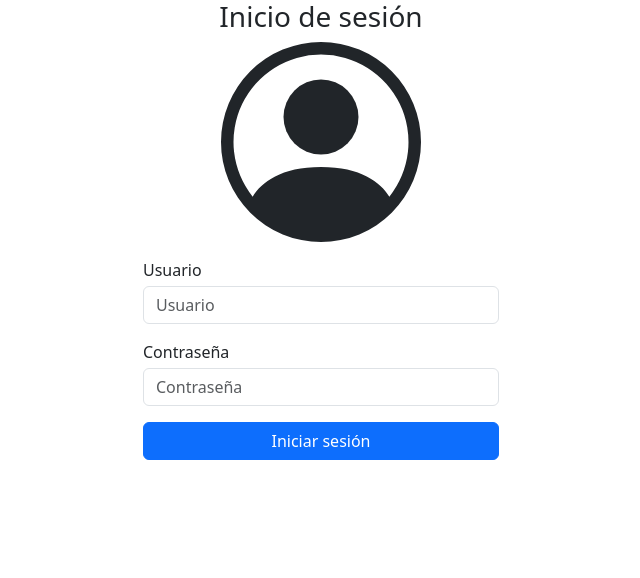
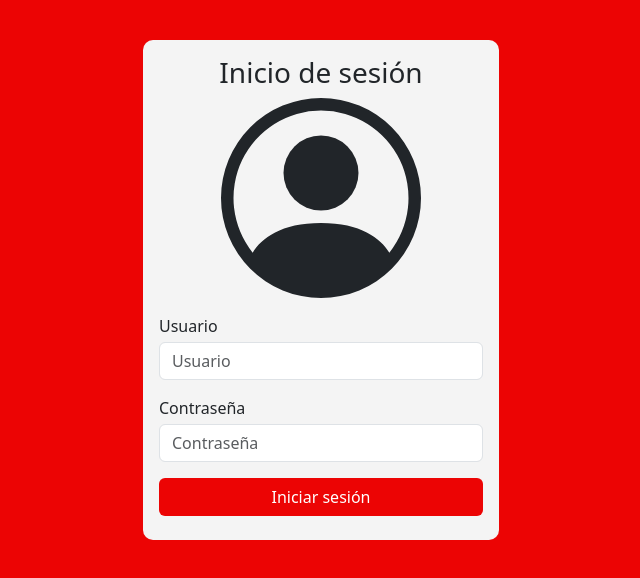
Before and after one commit to dxviidmg/belvo-frontend, a React (Create React App) app: page / in a window 1280 px wide. Shown: the top 578 px of the page, without its empty margins (319-959 px from the left). Built offline with nearby package versions, Linux system fonts and the light colour scheme; no server answers.

Commit message:
css login

```diff
--- a/src/components/login/Login.jsx
+++ b/src/components/login/Login.jsx
@@ -7,7 +7,7 @@ import { AlertDismissible } from "../common/alert/Alert";
 import { useNavigate } from "react-router-dom";
 import { BsPersonCircle } from "react-icons/bs";
 import { Loader } from "../loaders/Loader";
-
+import './login.css'
 
 const backendUrl = process.env.REACT_APP_BACKEND_URL;
 const belvoUrl = process.env.REACT_APP_BELVO_URL;
@@ -93,14 +93,14 @@ export const Login = () => {
   };
 
   return (
-    <>
+    <div id="login-section">
     <Loader isLoading={loading}/>
-    <Container>
+      <Container>
       <Row className="justify-content-center">
         <Col md={4}>
           {alert.shown && <AlertDismissible message={alert.message} />}
 
-          <form className="Auth-form">
+          <form id="login-form" className="Auth-form">
             <div className="Auth-form-content">
               <h3 className="Auth-form-title text-center">Inicio de sesión</h3>
 
@@ -135,7 +135,7 @@ export const Login = () => {
               <div className="d-grid gap-2 mt-3">
                 <button
                   type="submit"
-                  className="btn btn-primary"
+                  className="btn"
                   onClick={handleSubmit}
                 >
                   Iniciar sesión
@@ -145,7 +145,7 @@ export const Login = () => {
           </form>
         </Col>
       </Row>
-    </Container>
-    </>
+      </Container>
+    </div>
   );
 };
--- /dev/null
+++ b/src/components/login/login.css
@@ -0,0 +1,22 @@
+#login-section{
+    background-color: #ec0404;
+    height: 100vh;
+    padding-top: 5vh;
+}
+
+#login-form{
+    padding: 2vh;
+    background-color: #f4f4f4;
+    padding-bottom: 3vh;
+    border-radius: 10px;
+}
+
+.btn{
+    background-color: #ec0404;
+    color: white;
+}
+
+.btn:hover{
+    background-color: red;
+    color: white;
+}
```
